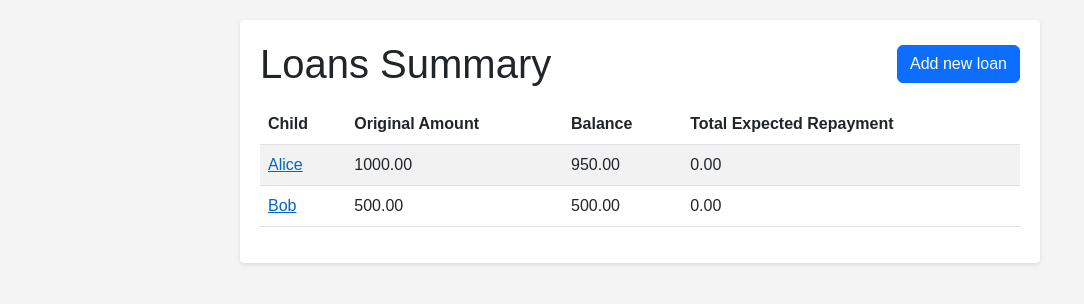
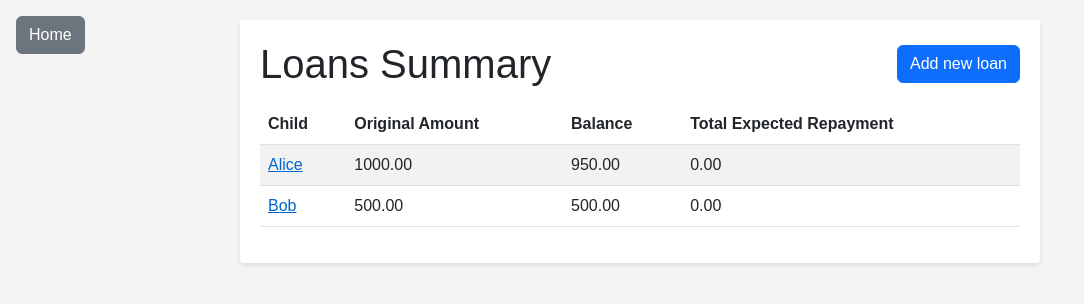
Before and after one commit to zageabb/Bank_of_mum, a Flask app: page / in a window 1280 px wide. Shown: the top 304 px of the page, without its empty margins (0-1084 px from the left). Run offline with Flask 3, Linux system fonts and the light colour scheme.

Commit message:
Add home button to layout

```diff
--- a/templates/layout.html
+++ b/templates/layout.html
@@ -8,6 +8,7 @@
     <link rel="stylesheet" href="{{ url_for('static', filename='style.css') }}">
 </head>
 <body>
+<a href="{{ url_for('index') }}" class="btn btn-secondary position-fixed top-0 start-0 m-3">Home</a>
 <div class="container">
     {% block content %}{% endblock %}
 </div>
```
